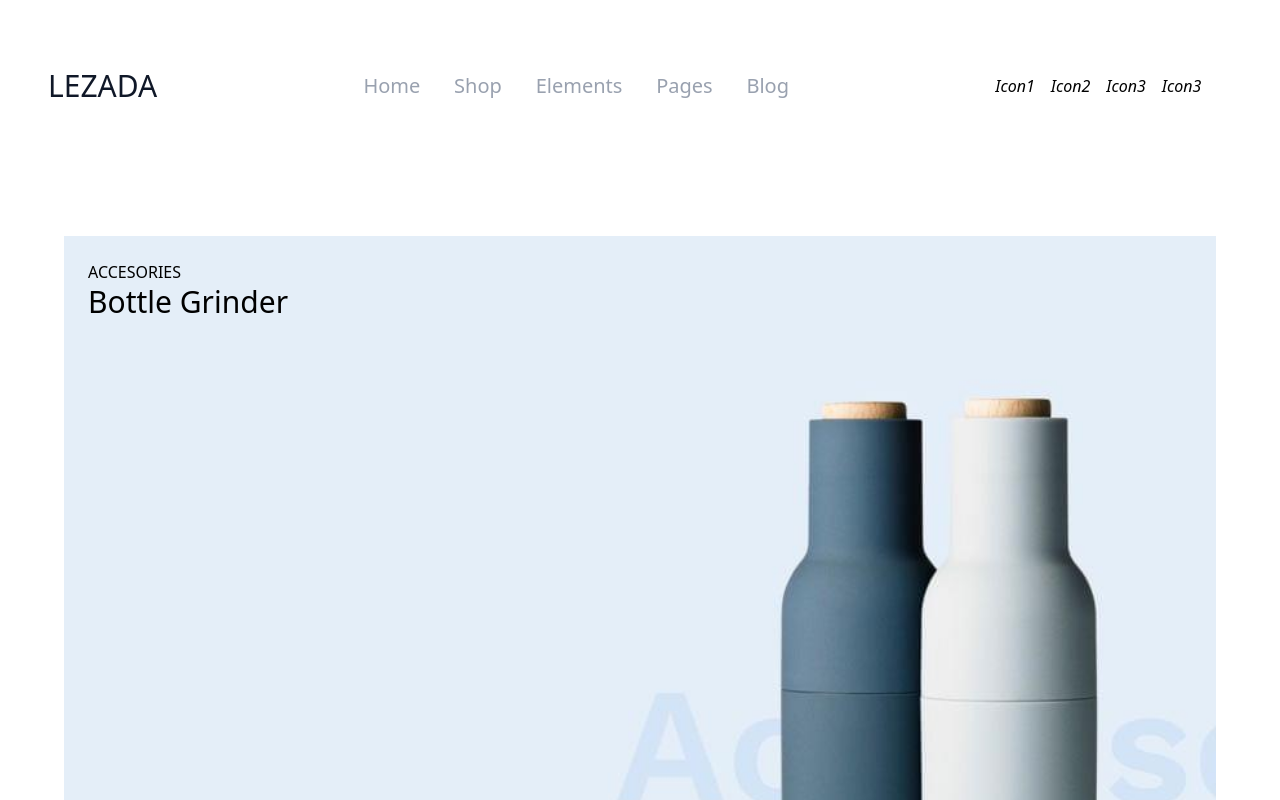
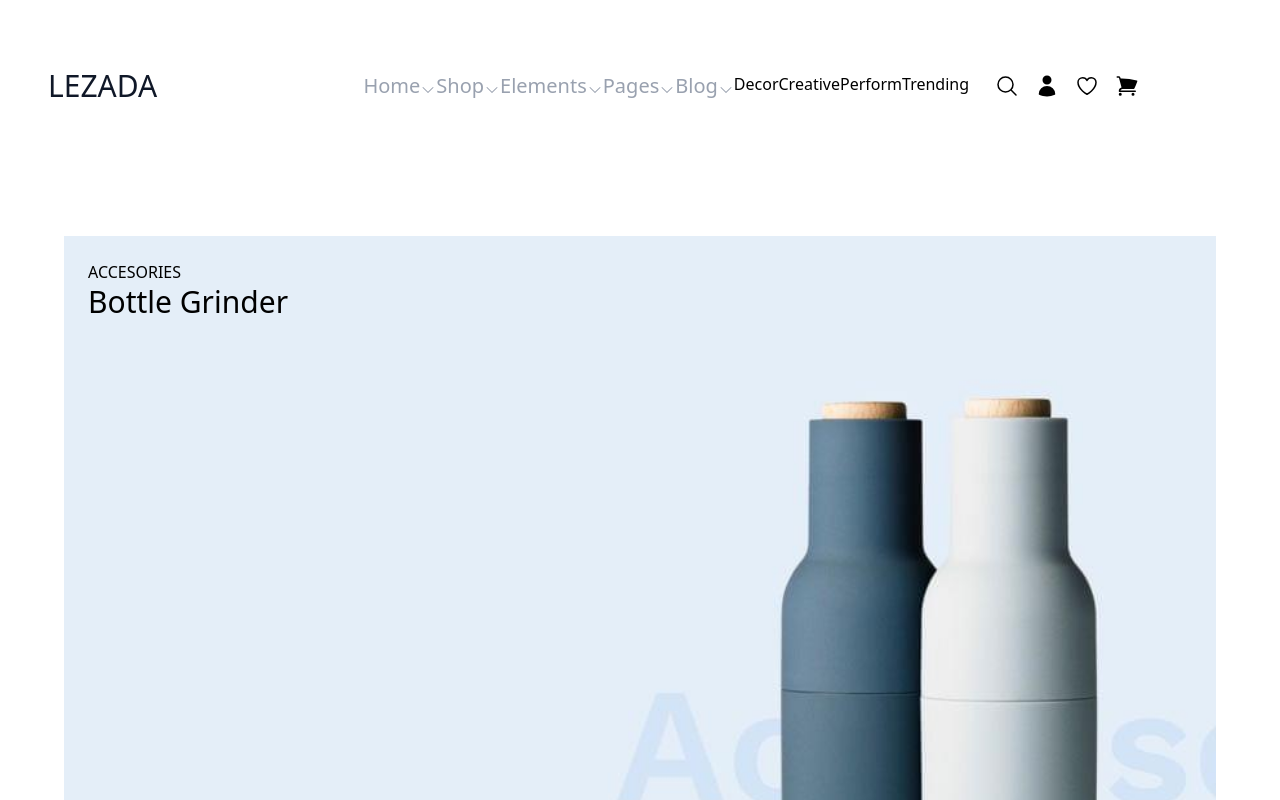
Before and after one commit to MSHERIFF2/tech4dev-phase2, a Vue app in the folder lezadaclone/: page / in a window 1280 px wide. Shown: the top 800 px of the page. Built offline with nearby package versions, Linux system fonts and the light colour scheme.

Commit message:
create icons

```diff
--- a/lezadaclone/src/components/Header.vue
+++ b/lezadaclone/src/components/Header.vue
@@ -1,19 +1,25 @@
 <template>
   <div class="text-center items-center p-12 flex justify-between w-full h-full ">
     <div>
-      <h1 class="text-3xl text-gray-900">{{msg.msg}}</h1>
+      <h1 class="text-3xl text-gray-900">{{ msg.msg }}</h1>
     </div>
 
     <div class="w-2/5 flex justify-between p-6">
-      <ul v-for="navitem in msg.navbar" :key="navitem">
-        <li class="text-xl text-gray-400">{{ navitem }}</li>
+      <ul v-for="navitem in msg.navbar" :key="navitem" class="flex  justify-center items-center">
+        <li class="text-xl text-gray-400 inline-flex w-full justify-center flex items-center">{{ navitem }}
+          <menuIcon  class="mt-2"/>
+        </li>
+
       </ul>
+      <HeaderModal class="hidden"/>
     </div>
-    <div class="flex justify-arouund items-center text-black w-1/5 gap-x-4">
-      <i>Icon1</i>
-      <i>Icon2</i>
-      <i>Icon3</i>
-      <i>Icon3</i>
+    <div class="flex justify-arouund items-center text-black w-1/5 gap-x-4" >
+   <searchIcon/>
+   <userIcon/>
+   <heartIcon/>
+   <cartIcon/>
+
+
     </div>
   </div>
 
@@ -22,10 +28,13 @@
 
 <script setup>
 import { ref } from 'vue';
+import { SearchIcon, MenuIcon, HeartIcon, CartIcon, UserIcon } from '@/components/Icons/Icons'
+import HeaderModal from '@/components/HeaderModal.vue'
 
 const msg = ref({
-  msg:'LEZADA',
-  navbar: ['Home', 'Shop', 'Elements', 'Pages', 'Blog' ]
+  msg: 'LEZADA',
+  navbar: ['Home', 'Shop', 'Elements', 'Pages', 'Blog'],
+
 })
 
 </script>
--- /dev/null
+++ b/lezadaclone/src/components/HeaderModal.vue
@@ -0,0 +1,9 @@
+<script setup>
+import { ref } from 'vue';
+const arrayz = ref(['Decor', 'Creative', 'Perform', 'Trending']);
+</script>
+<template>
+<div v-for="item in arrayz" :key="item" class="flex flex-col">
+{{item}}
+</div>
+</template>
--- /dev/null
+++ b/lezadaclone/src/components/Icons/CartIcon.vue
@@ -0,0 +1,5 @@
+<template>
+      <svg xmlns="http://www.w3.org/2000/svg" viewBox="0 0 24 24" fill="currentColor" class="size-6">
+  <path d="M2.25 2.25a.75.75 0 0 0 0 1.5h1.386c.17 0 .318.114.362.278l2.558 9.592a3.752 3.752 0 0 0-2.806 3.63c0 .414.336.75.75.75h15.75a.75.75 0 0 0 0-1.5H5.378A2.25 2.25 0 0 1 7.5 15h11.218a.75.75 0 0 0 .674-.421 60.358 60.358 0 0 0 2.96-7.228.75.75 0 0 0-.525-.965A60.864 60.864 0 0 0 5.68 4.509l-.232-.867A1.875 1.875 0 0 0 3.636 2.25H2.25ZM3.75 20.25a1.5 1.5 0 1 1 3 0 1.5 1.5 0 0 1-3 0ZM16.5 20.25a1.5 1.5 0 1 1 3 0 1.5 1.5 0 0 1-3 0Z" />
+</svg>
+</template>
--- /dev/null
+++ b/lezadaclone/src/components/Icons/HeartIcon.vue
@@ -0,0 +1,6 @@
+<template>
+    <svg xmlns="http://www.w3.org/2000/svg" fill="none" viewBox="0 0 24 24" stroke-width="1.5" stroke="currentColor" class="size-6">
+  <path stroke-linecap="round" stroke-linejoin="round" d="M21 8.25c0-2.485-2.099-4.5-4.688-4.5-1.935 0-3.597 1.126-4.312 2.733-.715-1.607-2.377-2.733-4.313-2.733C5.1 3.75 3 5.765 3 8.25c0 7.22 9 12 9 12s9-4.78 9-12Z" />
+</svg>
+
+</template>
--- /dev/null
+++ b/lezadaclone/src/components/Icons/Icons.js
@@ -0,0 +1,13 @@
+import SearchIcon from "./SearchIcon.vue";
+import MenuIcon from "./MenuIcon.vue";
+import CartIcon from "./CartIcon.vue";
+import UserIcon from "./UserIcon.vue";
+import HeartIcon from "./HeartIcon.vue";
+
+ export {
+    SearchIcon,
+    MenuIcon,
+    CartIcon,
+    UserIcon,
+    HeartIcon
+}
--- /dev/null
+++ b/lezadaclone/src/components/Icons/MenuIcon.vue
@@ -0,0 +1,8 @@
+<template>
+    <svg xmlns="http://www.w3.org/2000/svg" viewBox="0 0 24 24" fill="currentColor" class="size-4">
+        <path fill-rule="evenodd"
+            d="M12.53 16.28a.75.75 0 0 1-1.06 0l-7.5-7.5a.75.75 0 0 1 1.06-1.06L12 14.69l6.97-6.97a.75.75 0 1 1 1.06 1.06l-7.5 7.5Z"
+            clip-rule="evenodd" />
+    </svg>
+
+</template>
--- /dev/null
+++ b/lezadaclone/src/components/Icons/SearchIcon.vue
@@ -0,0 +1,7 @@
+<template>
+     <svg xmlns="http://www.w3.org/2000/svg" fill="none" viewBox="0 0 24 24" stroke-width="1.5" stroke="currentColor"
+        class="size-6">
+        <path stroke-linecap="round" stroke-linejoin="round"
+          d="m21 21-5.197-5.197m0 0A7.5 7.5 0 1 0 5.196 5.196a7.5 7.5 0 0 0 10.607 10.607Z" />
+      </svg>
+</template>
--- /dev/null
+++ b/lezadaclone/src/components/Icons/UserIcon.vue
@@ -0,0 +1,6 @@
+<template>
+    <svg xmlns="http://www.w3.org/2000/svg" viewBox="0 0 24 24" fill="currentColor" class="size-6">
+  <path fill-rule="evenodd" d="M7.5 6a4.5 4.5 0 1 1 9 0 4.5 4.5 0 0 1-9 0ZM3.751 20.105a8.25 8.25 0 0 1 16.498 0 .75.75 0 0 1-.437.695A18.683 18.683 0 0 1 12 22.5c-2.786 0-5.433-.608-7.812-1.7a.75.75 0 0 1-.437-.695Z" clip-rule="evenodd" />
+</svg>
+
+</template>
--- a/lezadaclone/src/output.css
+++ b/lezadaclone/src/output.css
@@ -524,17 +524,23 @@
   .collapse {
     visibility: collapse;
   }
+  .absolute {
+    position: absolute;
+  }
   .relative {
     position: relative;
   }
-  .mx-4 {
-    margin-inline: calc(var(--spacing) * 4);
+  .mt-2 {
+    margin-top: calc(var(--spacing) * 2);
   }
   .block {
     display: block;
   }
   .flex {
     display: flex;
+  }
+  .hidden {
+    display: none;
   }
   .inline-flex {
     display: inline-flex;
@@ -544,6 +550,18 @@
   }
   .table {
     display: table;
+  }
+  .size-3 {
+    width: calc(var(--spacing) * 3);
+    height: calc(var(--spacing) * 3);
+  }
+  .size-4 {
+    width: calc(var(--spacing) * 4);
+    height: calc(var(--spacing) * 4);
+  }
+  .size-6 {
+    width: calc(var(--spacing) * 6);
+    height: calc(var(--spacing) * 6);
   }
   .h-full {
     height: 100%;
@@ -562,18 +580,6 @@
   }
   .w-2\/5 {
     width: calc(2/5 * 100%);
-  }
-  .w-3 {
-    width: calc(var(--spacing) * 3);
-  }
-  .w-3\/5 {
-    width: calc(3/5 * 100%);
-  }
-  .w-4 {
-    width: calc(var(--spacing) * 4);
-  }
-  .w-4\/5 {
-    width: calc(4/5 * 100%);
   }
   .w-full {
     width: 100%;
@@ -596,18 +602,15 @@
   .justify-between {
     justify-content: space-between;
   }
+  .justify-center {
+    justify-content: center;
+  }
   .gap-x-4 {
     column-gap: calc(var(--spacing) * 4);
   }
   .border {
     border-style: var(--tw-border-style);
     border-width: 1px;
-  }
-  .bg-\[image\.image\] {
-    background-color: image.image;
-  }
-  .bg-gray-500 {
-    background-color: var(--color-gray-500);
   }
   .bg-cover {
     background-size: cover;
@@ -626,10 +629,6 @@
   }
   .text-center {
     text-align: center;
-  }
-  .text-2xl {
-    font-size: var(--text-2xl);
-    line-height: var(--tw-leading, var(--text-2xl--line-height));
   }
   .text-3xl {
     font-size: var(--text-3xl);
```
Also changed, not shown: lezadaclone/src/assets/menu-element.png (added).
